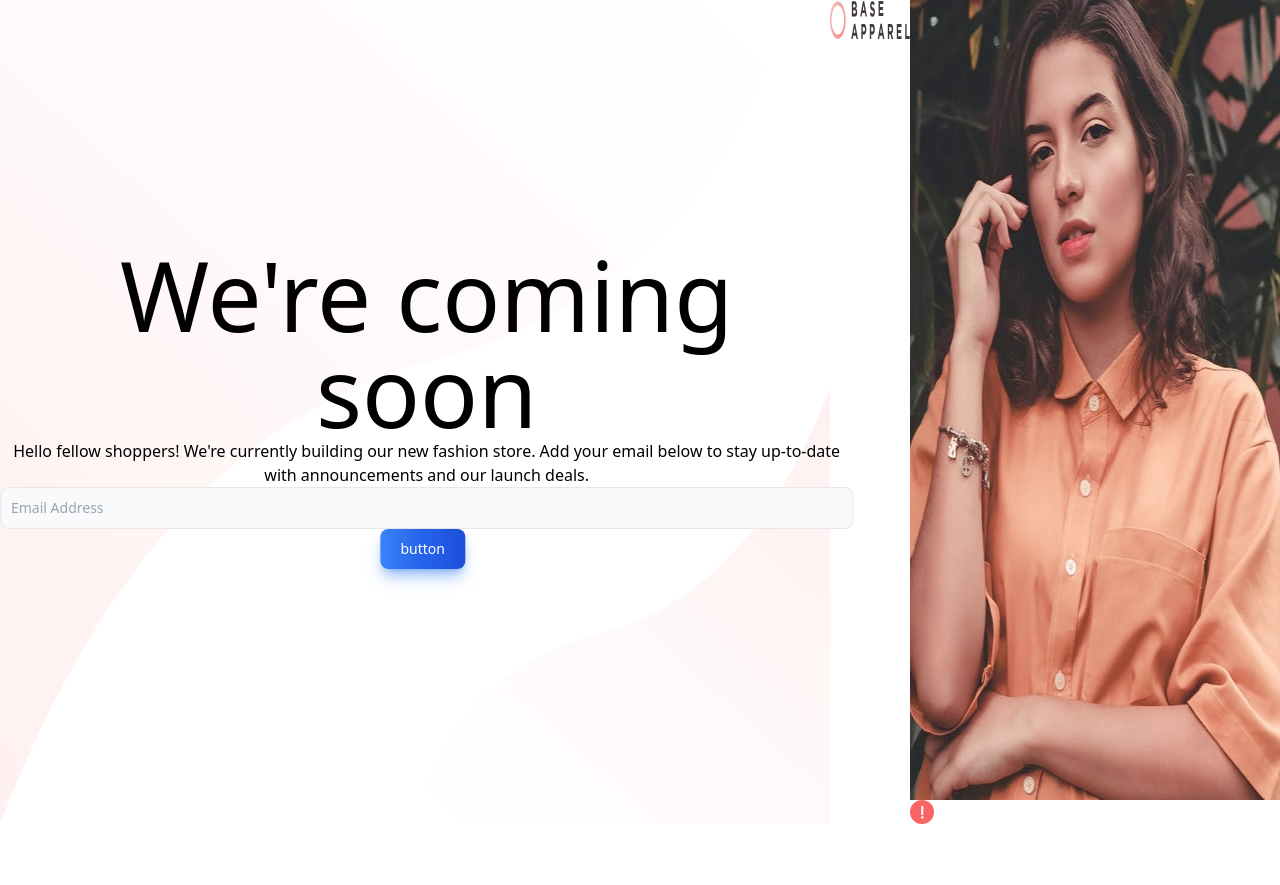
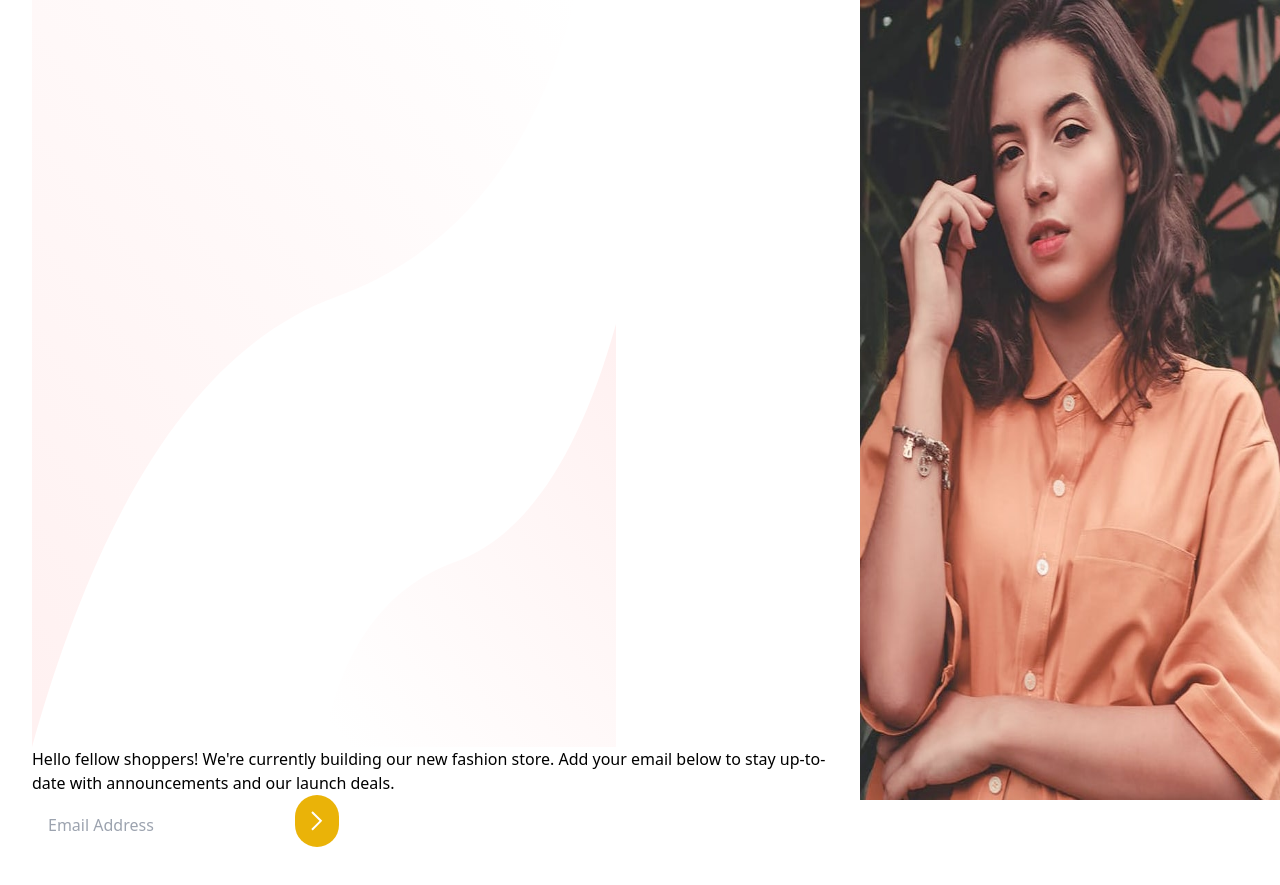
Before and after one commit to joeltmathew857/myportfolio, a React (Create React App) app: page / in a window 1280 px wide. Before the commit the page ends 824 px from the top, so only its background shows below. Built offline with nearby package versions, Linux system fonts and the light colour scheme.

Commit message:
change the stylew

```diff
--- a/src/components/FontMenter/BaseApparel.jsx
+++ b/src/components/FontMenter/BaseApparel.jsx
@@ -8,48 +8,48 @@ import errorIcon from "../../Assets/Images/Base img/icon-error.svg";
 
 const BaseApparel = () => {
   return (
-    <div className="flex justify-center relative">
-      {/* Background Image */}
-      <img src={Backgroundimg} alt="Background" className="w-full" />
-      <img src={LogoIcon} alt="" srcset="" className="w-20 h-10" />
-      {/* Text Overlay */}
-      <div className="absolute top-1/2 left-1/3 transform -translate-x-1/2 -translate-y-1/2 text-center">
-        <h1 className="text-8xl font-light">We're coming soon</h1>
-        <p>
+    <div className="justify-center flex flex-row	items-center  	h-screen w-screen">
+      {/*Description*/}
+      <div className="p-8">
+        <div className="flex flex-row">
+          <div>
+            <img src={Backgroundimg} alt="" className="w-full h-screen" />
+          </div>
+          <div>
+            <img src={LogoIcon} alt="" srcset="" />
+          </div>
+          <h1> We're coming soon</h1>
+        </div>
+        <span>
           Hello fellow shoppers! We're currently building our new fashion store.
           Add your email below to stay up-to-date with announcements and our
           launch deals.
-        </p>
-        <form>
+        </span>
+        <div>
           <input
-            type="email"
+            type="text"
+            className="rounded-full p-4"
             placeholder="Email Address"
-            className="bg-gray-50 border text-gray-900 text-sm rounded-lg focus:ring-blue-500 focus:border-blue-500 block w-full p-2.5  dark:bg-gray-700 dark:border-gray-600 dark:placeholder-gray-400 dark:text-white dark:focus:ring-blue-500 dark:focus:border-blue-500"
           />
-          <button
-            type="submit"
-            className="text-white bg-gradient-to-r from-blue-500 via-blue-600 to-blue-700 hover:bg-gradient-to-br focus:ring-4 focus:outline-none focus:ring-blue-300 dark:focus:ring-blue-800 shadow-lg shadow-blue-500/50 dark:shadow-lg dark:shadow-blue-800/80 font-medium rounded-lg text-sm px-5 py-2.5 text-center mr-2 mb-2 "
-          >
-            button
+          <button class="rounded-full bg-yellow-500 p-4">
+            <img src={Arrowicon} alt="" srcset="" />
           </button>
-        </form>
+        </div>
       </div>
-      {/* Optional: You can uncomment the following code to display additional images */}
-      <div>
+
+      {/*RightSideImage*/}
+      <div className="">
         <img
           src={HeroImgDes}
-          alt="DesktopBackground"
-          className="w-full h-screen sm:h-screen sm:w-screen md:hidden lg:block"
+          alt=""
+          className="hidden md:hidden lg:block lg:h-screen "
         />
         <img
           src={HeroImgMob}
-          alt="MobileBackground"
-          className="w-16 md:w-40 lg:w-96 md:block lg:hidden"
+          alt=""
+          className="block md:block lg:hidden md:w-screen"
         />
-
-        <img src={errorIcon} alt="" srcset="" />
       </div>
-      <div></div>
     </div>
   );
 };
```
